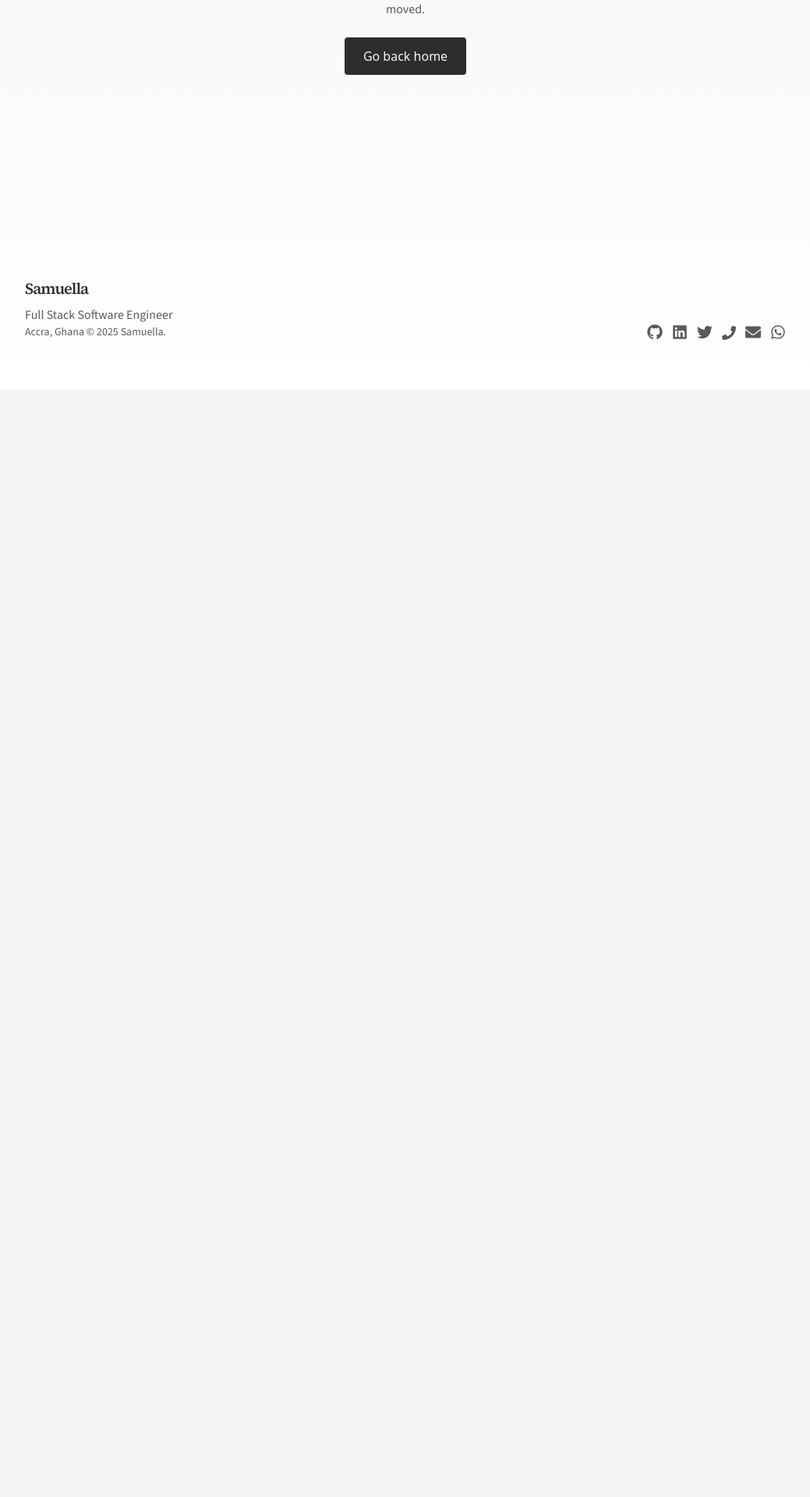
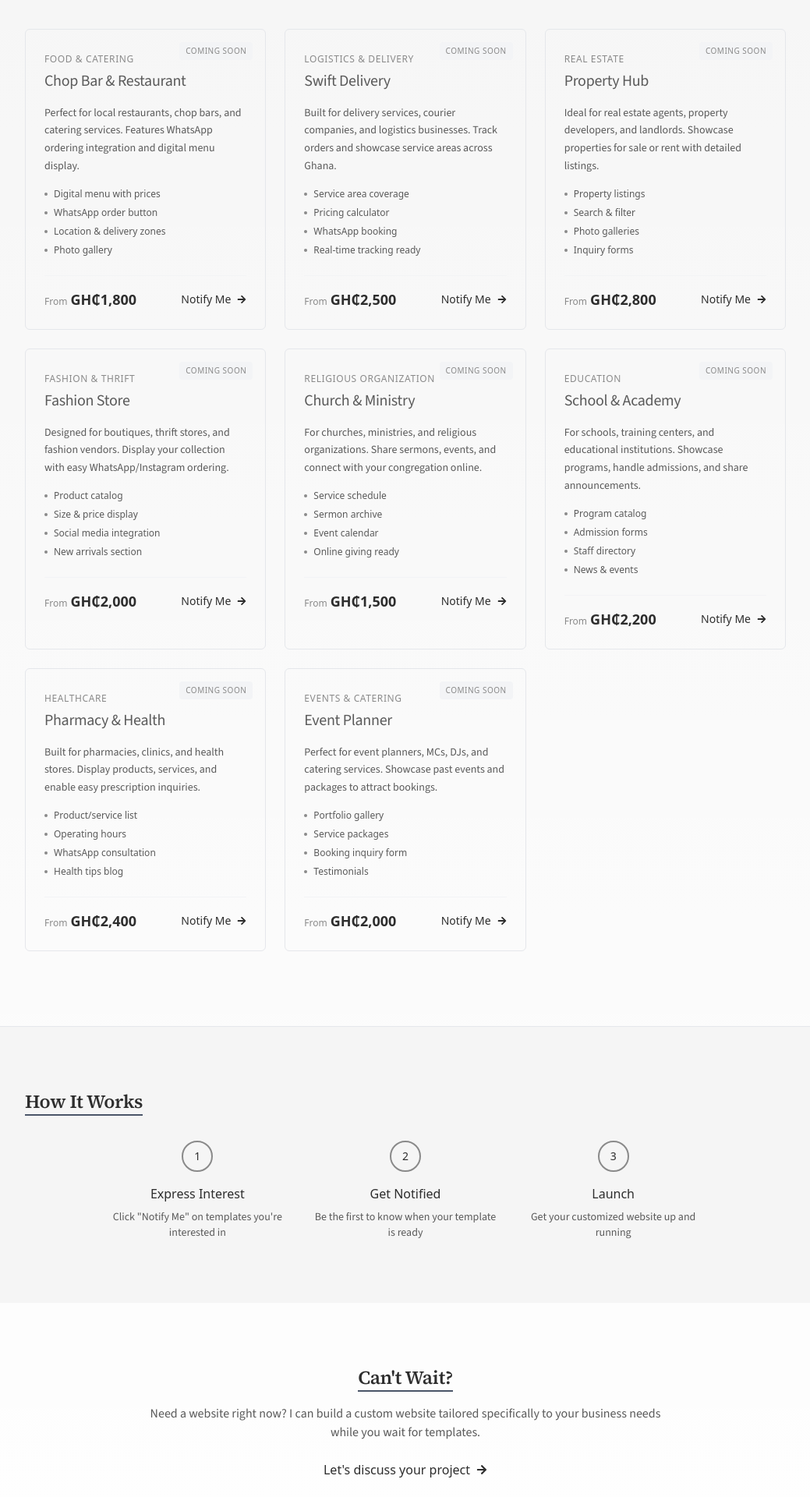
Before and after one commit to aglago/samuella, a Next.js app: page /shop in a window 1280 px wide. Before the commit this address had no page. Shown: the part 340-2260 px from the top of the page at 78% size, without its empty margins (120-1159 px from the left). Before the commit the page ends 840 px from the top, so only its background shows below. Built offline with nearby package versions, Linux system fonts and the light colour scheme.

Commit message:
Add shop page for website templates

```diff
--- /dev/null
+++ b/app/shop/page.tsx
@@ -0,0 +1,281 @@
+import { Metadata } from "next";
+import Link from "next/link";
+import { FaArrowRight } from "react-icons/fa";
+
+export const metadata: Metadata = {
+  title: "Shop | Website Templates",
+  description:
+    "Affordable website templates for Ghanaian businesses. Restaurants, delivery services, churches, schools, and more. Express interest to be notified when templates launch.",
+};
+
+interface Template {
+  id: string;
+  title: string;
+  category: string;
+  description: string;
+  price: number;
+  features: string[];
+}
+
+const TEMPLATES: Template[] = [
+  {
+    id: "chop-bar-restaurant",
+    title: "Chop Bar & Restaurant",
+    category: "Food & Catering",
+    description:
+      "Perfect for local restaurants, chop bars, and catering services. Features WhatsApp ordering integration and digital menu display.",
+    price: 1800,
+    features: [
+      "Digital menu with prices",
+      "WhatsApp order button",
+      "Location & delivery zones",
+      "Photo gallery",
+    ],
+  },
+  {
+    id: "delivery-logistics",
+    title: "Swift Delivery",
+    category: "Logistics & Delivery",
+    description:
+      "Built for delivery services, courier companies, and logistics businesses. Track orders and showcase service areas across Ghana.",
+    price: 2500,
+    features: [
+      "Service area coverage",
+      "Pricing calculator",
+      "WhatsApp booking",
+      "Real-time tracking ready",
+    ],
+  },
+  {
+    id: "property-listings",
+    title: "Property Hub",
+    category: "Real Estate",
+    description:
+      "Ideal for real estate agents, property developers, and landlords. Showcase properties for sale or rent with detailed listings.",
+    price: 2800,
+    features: [
+      "Property listings",
+      "Search & filter",
+      "Photo galleries",
+      "Inquiry forms",
+    ],
+  },
+  {
+    id: "fashion-boutique",
+    title: "Fashion Store",
+    category: "Fashion & Thrift",
+    description:
+      "Designed for boutiques, thrift stores, and fashion vendors. Display your collection with easy WhatsApp/Instagram ordering.",
+    price: 2000,
+    features: [
+      "Product catalog",
+      "Size & price display",
+      "Social media integration",
+      "New arrivals section",
+    ],
+  },
+  {
+    id: "church-ministry",
+    title: "Church & Ministry",
+    category: "Religious Organization",
+    description:
+      "For churches, ministries, and religious organizations. Share sermons, events, and connect with your congregation online.",
+    price: 1500,
+    features: [
+      "Service schedule",
+      "Sermon archive",
+      "Event calendar",
+      "Online giving ready",
+    ],
+  },
+  {
+    id: "school-academy",
+    title: "School & Academy",
+    category: "Education",
+    description:
+      "For schools, training centers, and educational institutions. Showcase programs, handle admissions, and share announcements.",
+    price: 2200,
+    features: [
+      "Program catalog",
+      "Admission forms",
+      "Staff directory",
+      "News & events",
+    ],
+  },
+  {
+    id: "pharmacy-health",
+    title: "Pharmacy & Health",
+    category: "Healthcare",
+    description:
+      "Built for pharmacies, clinics, and health stores. Display products, services, and enable easy prescription inquiries.",
+    price: 2400,
+    features: [
+      "Product/service list",
+      "Operating hours",
+      "WhatsApp consultation",
+      "Health tips blog",
+    ],
+  },
+  {
+    id: "event-planning",
+    title: "Event Planner",
+    category: "Events & Catering",
+    description:
+      "Perfect for event planners, MCs, DJs, and catering services. Showcase past events and packages to attract bookings.",
+    price: 2000,
+    features: [
+      "Portfolio gallery",
+      "Service packages",
+      "Booking inquiry form",
+      "Testimonials",
+    ],
+  },
+];
+
+const TemplateCard = ({ template }: { template: Template }) => {
+  return (
+    <div className="rounded-md border border-gray-200 p-6 transition-all duration-200 hover:border-primary hover:shadow-sm relative">
+      <span className="absolute top-4 right-4 text-[10px] uppercase tracking-wider bg-gray-100 text-accent px-2 py-1 rounded">
+        Coming Soon
+      </span>
+      <div className="mb-4">
+        <span className="text-xs text-accent uppercase tracking-wider">
+          {template.category}
+        </span>
+        <h3 className="text-xl font-semibold text-primary heading-secondary mt-1">
+          {template.title}
+        </h3>
+      </div>
+
+      <p className="text-secondary text-sm leading-relaxed mb-4">
+        {template.description}
+      </p>
+
+      <ul className="mb-6 space-y-2">
+        {template.features.map((feature, index) => (
+          <li
+            key={index}
+            className="text-xs text-secondary flex items-center gap-2"
+          >
+            <span className="w-1 h-1 bg-accent rounded-full"></span>
+            {feature}
+          </li>
+        ))}
+      </ul>
+
+      <div className="flex items-center justify-between pt-4 border-t border-gray-100">
+        <div>
+          <span className="text-xs text-accent">From</span>
+          <span className="text-lg font-semibold text-primary ml-1">
+            GH₵{template.price.toLocaleString()}
+          </span>
+        </div>
+        <Link
+          href={`https://wa.me/233509581027?text=Hi Samuella, I'm interested in the "${template.title}" template for my business. Please notify me when it's ready!`}
+          target="_blank"
+          rel="noopener noreferrer"
+          className="group text-sm text-primary flex items-center gap-2 hover:text-accent transition-colors"
+        >
+          <span>Notify Me</span>
+          <FaArrowRight className="text-xs transition-transform duration-200 group-hover:translate-x-1" />
+        </Link>
+      </div>
+    </div>
+  );
+};
+
+export default function ShopPage() {
+  return (
+    <>
+      {/* Hero Section */}
+      <div className="pt-6 pb-8">
+        <div className="container mx-auto px-4">
+          <div className="max-w-3xl">
+            <span className="text-xs uppercase tracking-wider text-accent mb-2 inline-block">Coming Soon</span>
+            <h1 className="text-4xl md:text-5xl heading-primary mb-4">
+              Website Templates
+            </h1>
+            <p className="text-lg text-secondary leading-relaxed">
+              Affordable, professionally designed website templates built for
+              Ghanaian businesses. Express interest now and be the first to know
+              when your preferred template launches.
+            </p>
+          </div>
+        </div>
+      </div>
+
+      {/* Templates Grid */}
+      <section className="pb-16">
+        <div className="container mx-auto px-4">
+          <div className="grid md:grid-cols-2 lg:grid-cols-3 gap-6">
+            {TEMPLATES.map((template) => (
+              <TemplateCard key={template.id} template={template} />
+            ))}
+          </div>
+        </div>
+      </section>
+
+      {/* How It Works */}
+      <section className="py-12 bg-light border-t border-gray-200">
+        <div className="container mx-auto px-4">
+          <h2 className="section-title mb-8 text-center mx-auto block">
+            How It Works
+          </h2>
+          <div className="max-w-3xl mx-auto">
+            <div className="grid md:grid-cols-3 gap-8">
+              <div className="text-center">
+                <div className="w-10 h-10 rounded-full border-2 border-accent flex items-center justify-center mx-auto mb-4">
+                  <span className="text-sm font-medium text-primary">1</span>
+                </div>
+                <h3 className="font-medium text-primary mb-2">Express Interest</h3>
+                <p className="text-sm text-secondary">
+                  Click &quot;Notify Me&quot; on templates you&apos;re interested in
+                </p>
+              </div>
+              <div className="text-center">
+                <div className="w-10 h-10 rounded-full border-2 border-accent flex items-center justify-center mx-auto mb-4">
+                  <span className="text-sm font-medium text-primary">2</span>
+                </div>
+                <h3 className="font-medium text-primary mb-2">Get Notified</h3>
+                <p className="text-sm text-secondary">
+                  Be the first to know when your template is ready
+                </p>
+              </div>
+              <div className="text-center">
+                <div className="w-10 h-10 rounded-full border-2 border-accent flex items-center justify-center mx-auto mb-4">
+                  <span className="text-sm font-medium text-primary">3</span>
+                </div>
+                <h3 className="font-medium text-primary mb-2">Launch</h3>
+                <p className="text-sm text-secondary">
+                  Get your customized website up and running
+                </p>
+              </div>
+            </div>
+          </div>
+        </div>
+      </section>
+
+      {/* Custom Request Section */}
+      <section className="py-12">
+        <div className="container mx-auto px-4">
+          <div className="max-w-2xl mx-auto text-center">
+            <h2 className="section-title mb-4">Can&apos;t Wait?</h2>
+            <p className="text-secondary mb-6">
+              Need a website right now? I can build a custom website tailored
+              specifically to your business needs while you wait for templates.
+            </p>
+            <Link
+              href="https://wa.me/233509581027?text=Hi Samuella, I need a custom website for my business. Can we discuss?"
+              target="_blank"
+              rel="noopener noreferrer"
+              className="group inline-flex items-center gap-2 text-primary hover:text-accent transition-colors"
+            >
+              <span>Let&apos;s discuss your project</span>
+              <FaArrowRight className="text-sm transition-transform duration-200 group-hover:translate-x-1" />
+            </Link>
+          </div>
+        </div>
+      </section>
+    </>
+  );
+}
```
